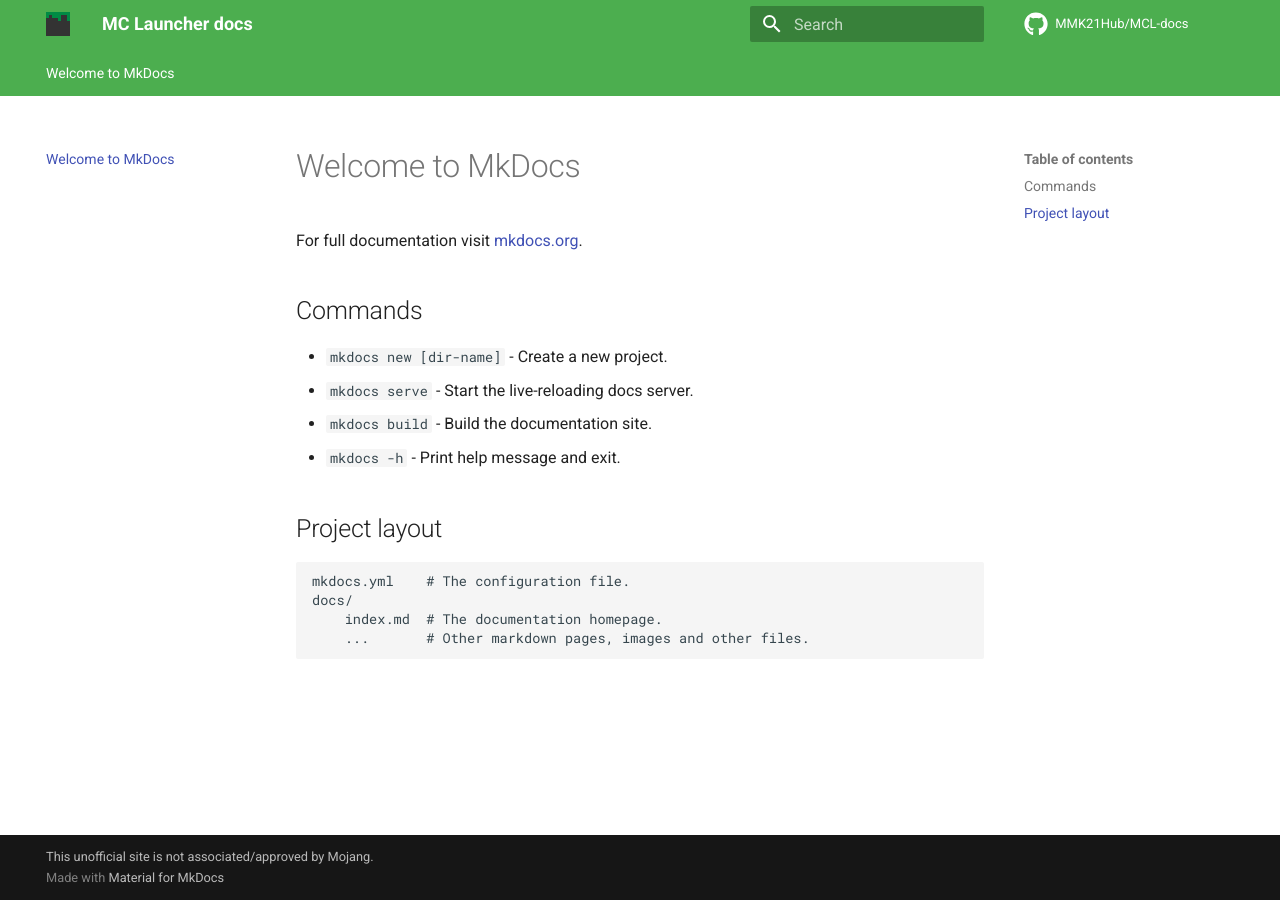
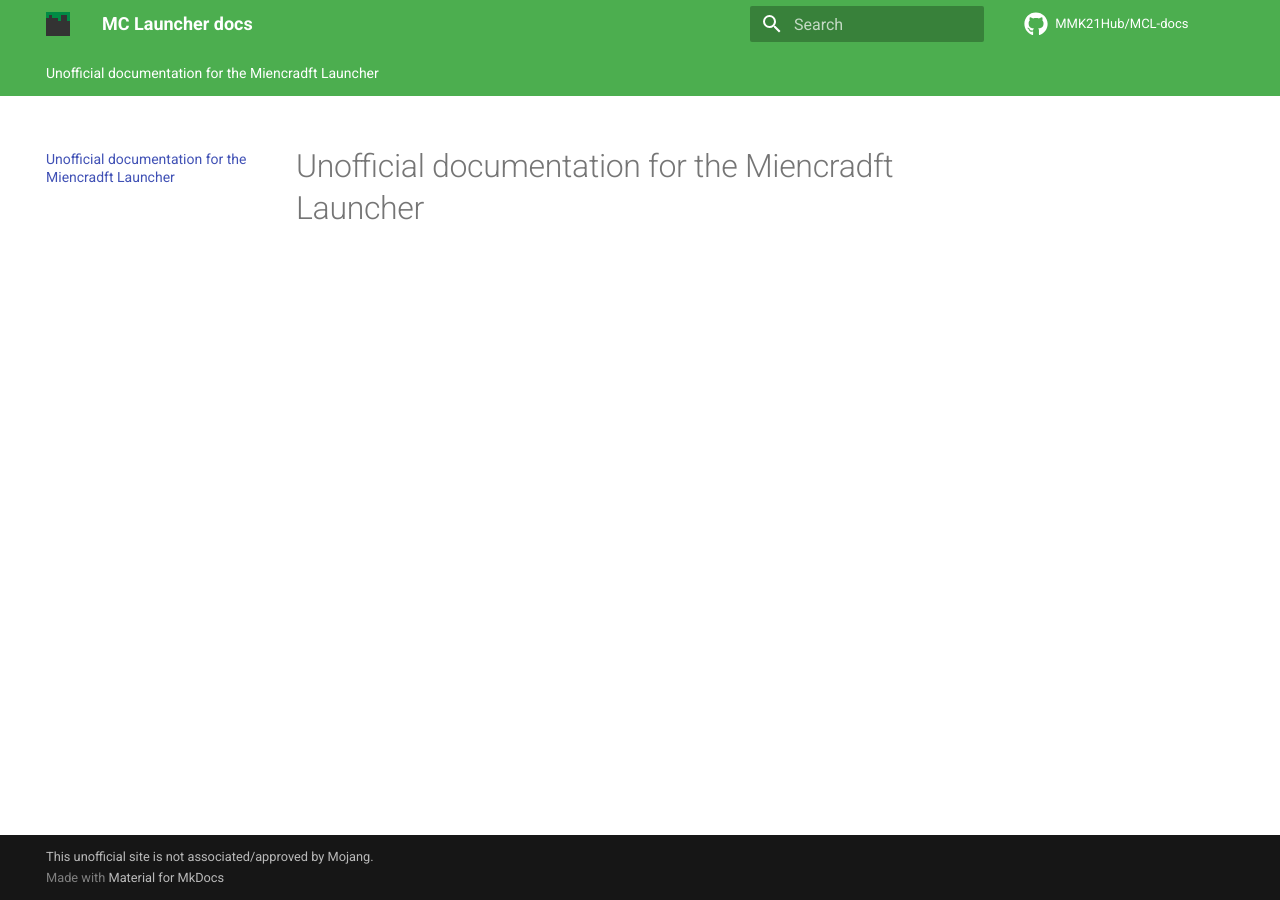
Before and after one commit to MMK21Hub/MCL-docs, an MkDocs documentation site: the page built from docs/index.md, in a window 1280 px wide. Built offline with MkDocs 1.6.1 and Material for MkDocs 9.7.7, drawn with Linux system fonts in a browser that asks for light colours; comment, search, counter and statistics services are not loaded.

Commit message:
i dont know what im doing help

```diff
--- a/docs/index.md
+++ b/docs/index.md
@@ -1,17 +1 @@
-# Welcome to MkDocs
-
-For full documentation visit [mkdocs.org](https://www.mkdocs.org).
-
-## Commands
-
-* `mkdocs new [dir-name]` - Create a new project.
-* `mkdocs serve` - Start the live-reloading docs server.
-* `mkdocs build` - Build the documentation site.
-* `mkdocs -h` - Print help message and exit.
-
-## Project layout
-
-    mkdocs.yml    # The configuration file.
-    docs/
-        index.md  # The documentation homepage.
-        ...       # Other markdown pages, images and other files.
+# Unofficial documentation for the Miencradft Launcher
```
